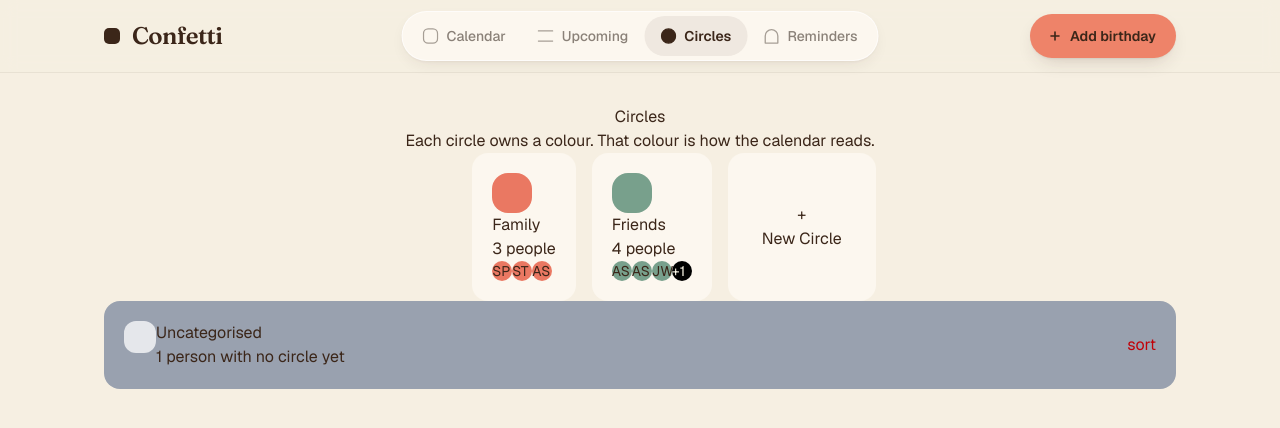
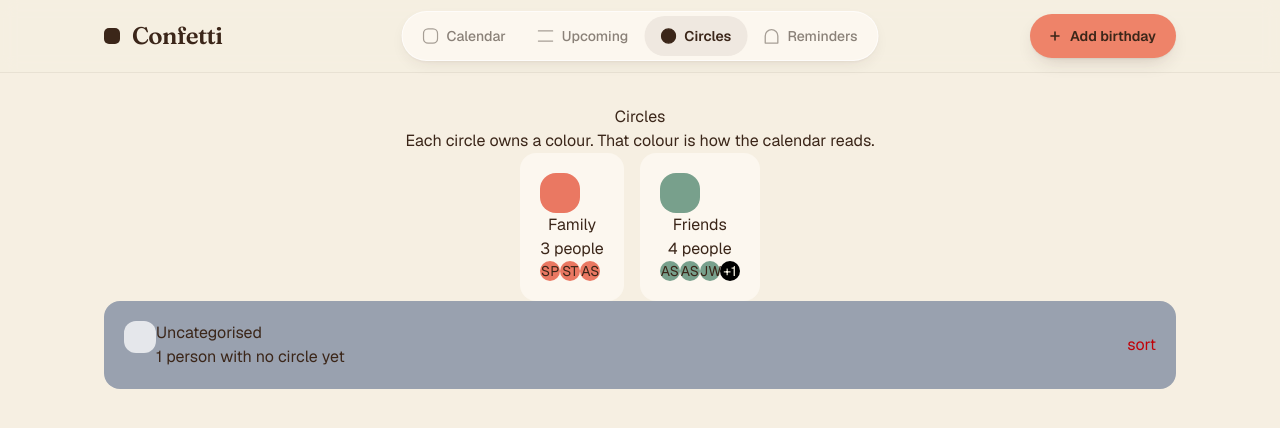
Before and after one commit to Dbrowne14/Confetti, a Next.js app: page /circles in a window 1280 px wide. Shown: the top 428 px of the page. Built offline with nearby package versions, Linux system fonts and the light colour scheme.

Commit message:
Adding addcircle menu

```diff
--- a/components/circles/AddCircle.tsx
+++ b/components/circles/AddCircle.tsx
@@ -1,18 +1,19 @@
 "use client";
 import { Circle } from "@/lib/data/circles";
 import { Person } from "@/lib/data/people";
+import { filterPeopleByCircle } from "@/lib/utils/circleUtils";
 import { useEffect, useRef, useState } from "react";
 
 export const AddCircle = ({
   isCircleOpen,
   closeCircle,
   people,
-  circles,
+  selectedCircle,
 }: {
   isCircleOpen: boolean;
   closeCircle: () => void;
   people: Person[];
-  circles: Circle[];
+  selectedCircle?: Circle;
 }) => {
   const panelRef = useRef<HTMLDivElement>(null);
 
@@ -36,9 +37,9 @@
     return () => window.removeEventListener("keydown", handleKeyDown);
   }, [isCircleOpen, closeCircle]);
 
-  // The backdrop and drawer stay mounted so both the open and close
-  // transitions can play; `invisible` + `inert` keep the closed drawer out of
-  // the tab order and accessibility tree.
+  if(!selectedCircle) return
+
+
   return (
     <>
       <div
@@ -64,7 +65,7 @@
         }`}
       >
         <AddCircleHeader closeCircle={closeCircle} />
-        <CircleForm people={people} circles={circles} />
+        <CircleForm people={people} circle={selectedCircle}/>
       </div>
     </>
   );
@@ -80,25 +81,27 @@
 };
 
 const CircleForm = ({
-  people,
-  circles,
+circle,
+  people
 }: {
+circle:Circle
   people: Person[];
-  circles: Circle[];
 }) => {
+      const {colour, name, id} = circle
+    const peopleInCircle = filterPeopleByCircle(people,id)
   return (
     <form>
-      <input placeholder="Circle Name"></input>
+      <div>{name}</div>
       <div>
-        {people.length} {people.length === 0 ? "person" : "people"}
+        {peopleInCircle.length} {peopleInCircle.length === 0 ? "person" : "people"}
       </div>
-      <Colour/>
+      <Colour circleColour={colour}   key={id}/>
     </form>
   );
 };
 
-const Colour = () => {
-  const [colour, setColour] = useState("");
+const Colour = ({circleColour}:{circleColour?:string}) => {
+  const [colour, setColour] = useState(circleColour);
   return (
     <div className="flex flex-col">
       <span>Colour</span>
--- a/components/circles/AddCircleButton.tsx
+++ b/components/circles/AddCircleButton.tsx
@@ -1,24 +1,10 @@
 import { Person } from "@/lib/data/people";
-import { AddCircle } from "./AddCircle";
-import { Circle } from "@/lib/data/circles";
 
 export const AddCircleButton = ({
-  openCircle,
-  closeCircle,
-  isCircleOpen,
-  people,
-  circles,
-}: {
-  openCircle: () => void;
-  closeCircle: () => void;
-  isCircleOpen: boolean;
-  people: Person[];
-  circles: Circle[];
 }) => {
   return (
     <div>
       <button
-        onClick={() => openCircle()}
         className="h-full aspect-square border-confetti-border bg-confetti-surface rounded-2xl"
       >
         <div className="flex flex-col">
@@ -26,7 +12,6 @@
           <span>New Circle</span>
         </div>
       </button>
-      <AddCircle isCircleOpen={isCircleOpen} closeCircle={closeCircle} people={people} circles={circles}/>
     </div>
   );
 };
--- a/components/circles/CirclesDisplay.tsx
+++ b/components/circles/CirclesDisplay.tsx
@@ -1,4 +1,4 @@
-'use client'
+"use client";
 import { getPeople } from "@/lib/fetches/getPeople";
 import { getCircle } from "@/lib/fetches/getCircles";
 import { Circle } from "@/lib/data/circles";
@@ -6,17 +6,25 @@
 import { initialsRetrieval } from "../profile/ProfileIdentity";
 import { AddCircleButton } from "./AddCircleButton";
 import { useState } from "react";
+import { UncategorisedGroup } from "./UncategorisedGroup";
+import { AddCircle } from "./AddCircle";
+import { getSpecifcCircle } from "@/lib/utils/circleUtils";
 
 export const CirclesDisplay = () => {
   const [isCircleOpen, setIsCircleOpen] = useState(false);
+  const [selectedCircleId, setSelectedCircleId] = useState<number | null>(null);
   const closeCircle = () => {
     setIsCircleOpen(false);
   };
-  const openCircle = () => {
+  const openCircle = (circleId:number) => {
     setIsCircleOpen(true);
+    setSelectedCircleId(circleId)
   };
   const people = getPeople();
   const circles = getCircle();
+
+  const selectedCircle = getSpecifcCircle(selectedCircleId, circles)
+
 
   return (
     <div className="flex justify-center flex-col items-center">
@@ -24,22 +32,30 @@
       <h2>Each circle owns a colour. That colour is how the calendar reads.</h2>
       <div className="flex gap-4">
         {circles.map((circle) => {
-          return <CircleComponent circle={circle} people={people} />;
+          return (
+            <button onClick={()=> openCircle(circle.id)} key={circle.id}>
+              <CircleComponent circleId={circle.id} people={people} />
+            </button>
+          );
         })}
-        <AddCircleButton isCircleOpen={isCircleOpen} closeCircle={closeCircle} openCircle={openCircle} people={people} circles={circles}/>
       </div>
       <UncategorisedGroup people={people} circles={circles} />
+      <AddCircle isCircleOpen={isCircleOpen} people ={people} closeCircle={closeCircle} selectedCircle={selectedCircle}/>
     </div>
   );
 };
 
 const CircleComponent = ({
-  circle,
+  circleId,
   people,
 }: {
-  circle: Circle;
+  circleId: number | null;
   people: Person[];
 }) => {
+  const circles = getCircle();
+  const circle = getSpecifcCircle(circleId, circles)
+
+  if (!circle) return;
   const peopleInCircle = people.filter(
     (people) => people.circleId === circle.id,
   );
@@ -93,34 +109,3 @@
     </div>
   );
 };
-
-export const UncategorisedGroup = ({
-  people,
-  circles,
-}: {
-  people: Person[];
-  circles: Circle[];
-}) => {
-  const UncategorisedGroup = people.filter(
-    (person) => person.circleId === null,
-  );
-
-  return (
-    <div className="w-full flex justify-between bg-gray-400 p-5 rounded-2xl">
-      <div className="flex">
-        <div className="h-8 w-8 bg-gray-200 rounded-xl"></div>
-        <div className="flex flex-col">
-          <h1>Uncategorised</h1>
-          <div>
-            {UncategorisedGroup.length}{" "}
-            {UncategorisedGroup.length === 1 ? "person" : "people"} with no
-            circle yet
-          </div>
-        </div>
-      </div>
-      <button className="text-red-700">sort</button>
-    </div>
-  );
-};
-
-export const AddCircleComponent = () => {};
--- /dev/null
+++ b/components/circles/UncategorisedGroup.tsx
@@ -0,0 +1,31 @@
+import { Circle } from "@/lib/data/circles";
+import { Person } from "@/lib/data/people";
+
+export const UncategorisedGroup = ({
+  people,
+  circles,
+}: {
+  people: Person[];
+  circles: Circle[];
+}) => {
+  const UncategorisedGroup = people.filter(
+    (person) => person.circleId === null,
+  );
+
+  return (
+    <div className="w-full flex justify-between bg-gray-400 p-5 rounded-2xl">
+      <div className="flex">
+        <div className="h-8 w-8 bg-gray-200 rounded-xl"></div>
+        <div className="flex flex-col">
+          <h1>Uncategorised</h1>
+          <div>
+            {UncategorisedGroup.length}{" "}
+            {UncategorisedGroup.length === 1 ? "person" : "people"} with no
+            circle yet
+          </div>
+        </div>
+      </div>
+      <button className="text-red-700">sort</button>
+    </div>
+  );
+};
--- a/lib/utils/circleUtils.ts
+++ b/lib/utils/circleUtils.ts
@@ -12,3 +12,8 @@
 
 export const getCircleForPerson = (person: Person, circles: Circle[]) =>
   circles.find((circle) => circle.id === person.circleId);
+
+export const getSpecifcCircle = (
+  circleId:number | null,
+  circles: Circle[],
+) => circles.find((circle) => circle.id === circleId);
```
Lines whose indentation alone changed are shown as unchanged.
